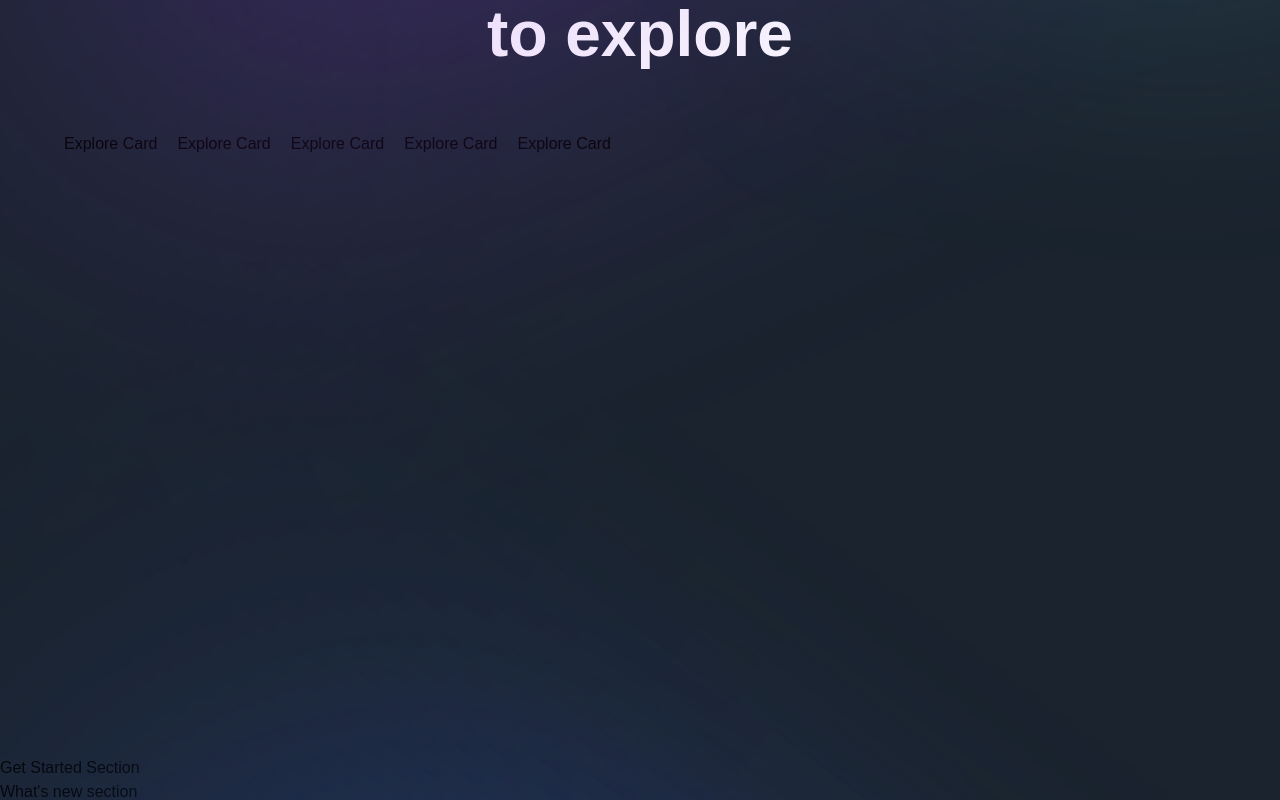
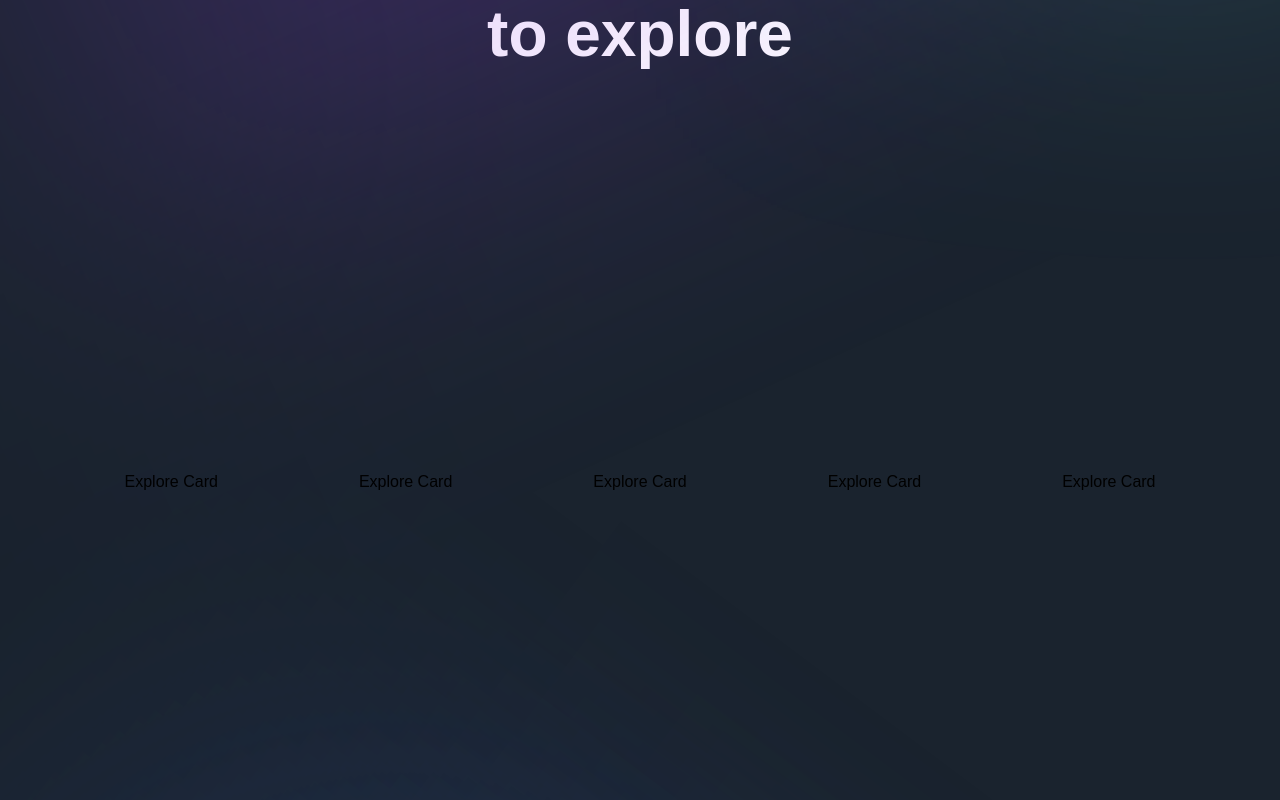
Before and after one commit to Chandrasura25/Metaversus, a Next.js app: page / in a window 1280 px wide. Shown: the part 1760-2560 px from the top of the page. Built offline with nearby package versions, Linux system fonts and the light colour scheme; a web font is replaced by a local one.

Commit message:
explore card

```diff
--- a/components/ExploreCard.jsx
+++ b/components/ExploreCard.jsx
@@ -6,9 +6,12 @@
 import { fadeIn } from '../utils/motion';
 
 const ExploreCard = ({active, index, handleClick, id, imgUrl, title}) => (
-  <div>
+  <motion.div
+    variants={fadeIn('right', 'spring', index * 0.5, 0.75)}
+    className={`relative ${active === id ? 'lg:flex-[0.5] flex-[10]' : 'lg:flex-[0.5] flex-[2]'} flex items-center justify-center min-w-[170px] h-[700px] transition-[flex] duration-[0.7s] ease-out-flex cursor-pointer`}
+  >
     Explore Card
-  </div>
+  </motion.div>
 );
 
 export default ExploreCard;
```
